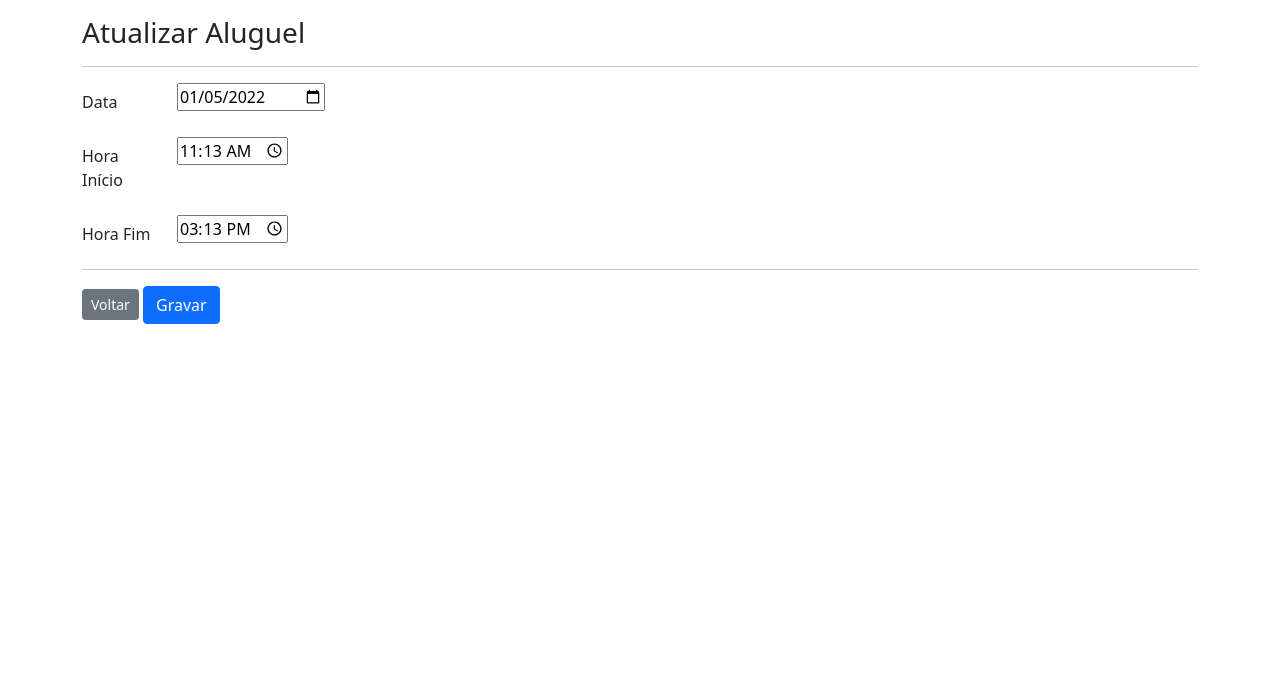
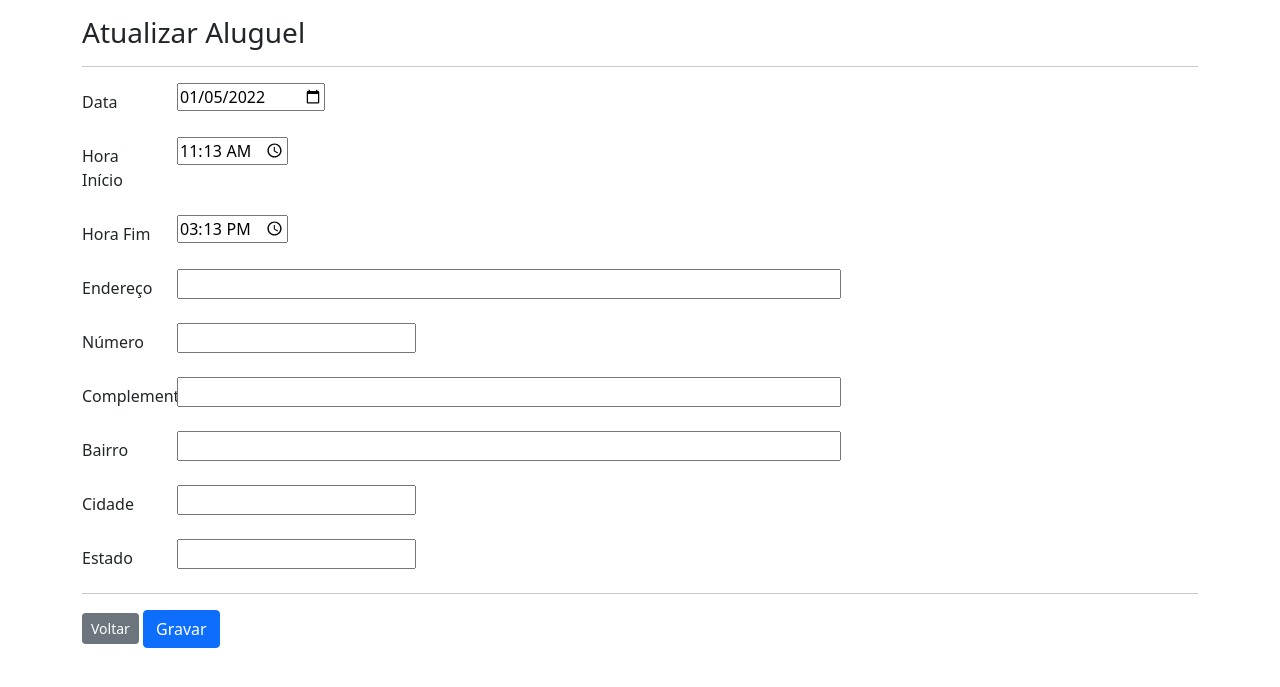
Before and after one commit to alessandrojsouza/rent_themas, a Django app: page /detailRent/6 in a window 1280 px wide. Shown: the part 40-727 px from the top of the page. Run offline with Django 4.2, Linux system fonts and the light colour scheme; data comes from the database, SQL or seed files in the repository; both versions use the stored data as it was after the commit; some libraries are stand-ins or nearby versions.

Commit message:
Resolve issue #1

```diff
--- a/rent_themes/rent/templates/rent/formEditRent.html
+++ b/rent_themes/rent/templates/rent/formEditRent.html
@@ -25,6 +25,49 @@
                     <input id="end" type="time" name="end_hours" value="{{rent.end_hours}}">
                 </div>
             </div>
+
+            <div class="row mb-3">
+                <label class="col-sm-1 col-form-label"  for="street">Endereço</label>
+                <div class="col-sm-11">
+                    <input id="street" size="66" type="text" name="street" value="{{rent.address.street}}">
+                </div>
+            </div>
+
+            <div class="row mb-3">
+                <label class="col-sm-1 col-form-label"  for="number">Número</label>
+                <div class="col-sm-11">
+                    <input id="number"  type="text" name="number" value="{{rent.address.number}}">
+                </div>
+            </div>
+
+            <div class="row mb-3">
+                <label class="col-sm-1 col-form-label"  for="complement">Complemento</label>
+                <div class="col-sm-11">
+                    <input id="complement" size="66" type="text" name="complement" value="{{rent.address.complement}}">
+                </div>
+            </div>
+
+            <div class="row mb-3">
+                <label class="col-sm-1 col-form-label"  for="district">Bairro</label>
+                <div class="col-sm-11">
+                    <input id="district" size="66" type="text" name="district" value="{{rent.address.district}}">
+                </div>
+            </div>
+
+            <div class="row mb-3">
+                <label class="col-sm-1 col-form-label"  for="city">Cidade</label>
+                <div class="col-sm-11">
+                    <input id="city" size="20" type="text" name="city" value="{{rent.address.city}}">
+                </div>
+            </div>
+
+            <div class="row mb-3">
+                <label class="col-sm-1 col-form-label"  for="state">Estado</label>
+                <div class="col-sm-11">
+                    <input id="state" size="20" type="text" name="state" value="{{rent.address.state}}">
+                </div>
+            </div>
+
             <hr>
             <a class="btn btn-secondary btn-sm" href="/listRent">Voltar</a>
             <input class="btn btn-primary" type="submit" value="Gravar">
--- a/rent_themes/rent/views.py
+++ b/rent_themes/rent/views.py
@@ -217,9 +217,32 @@ class RentViews:
 
     #Atualiza um item e volta para listagem
     def updateRent(request, id):
-        i = Rent.objects.get(pk=id)
-        i.date = request.POST['date']
-        i.start_hours=request.POST['start_hours']
-        i.end_hours=request.POST['end_hours']
-        i.save()
+        r = Rent.objects.get(pk=id)
+        r.date = request.POST['date']
+        r.start_hours = request.POST['start_hours']
+        r.end_hours = request.POST['end_hours']
+
+        addr = r.address
+
+        if not addr:
+            addr = Address(street = request.POST['street'],
+                number = int(request.POST['number']),
+                complement = request.POST['complement'],
+                district = request.POST['district'],
+                city = request.POST['city'],
+                state = request.POST['state'])
+
+            print('novo endereco')
+        else:
+            print(r.address)
+            addr.street = request.POST['street']
+            addr.number = int(request.POST['number'])
+            addr.complement = request.POST['complement']
+            addr.district = request.POST['district']
+            addr.city = request.POST['city']
+            addr.state = request.POST['state']
+            print('endereco atualizado')
+        addr.save()
+        r.address = addr
+        r.save()
         return redirect('/listRent')
```
Also changed, not shown: rent_themes/db.sqlite3.
